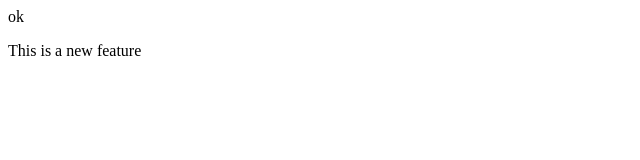
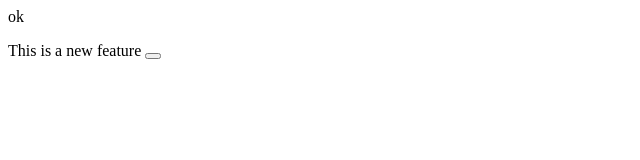
Before and after one commit to sasukeiscodin/publicrepo, a plain HTML site: page index.html in a window 1280 px wide. Shown: the full height of the page, 0-640 px from the left. Drawn offline with Linux system fonts and the light colour scheme.

Commit message:
Add buton

```diff
--- a/index.html
+++ b/index.html
@@ -1,2 +1,2 @@
 <p>ok</p>
-<p>This is a new feature</p>
+<p>This is a new feature <button><b></b></button></p>
```
